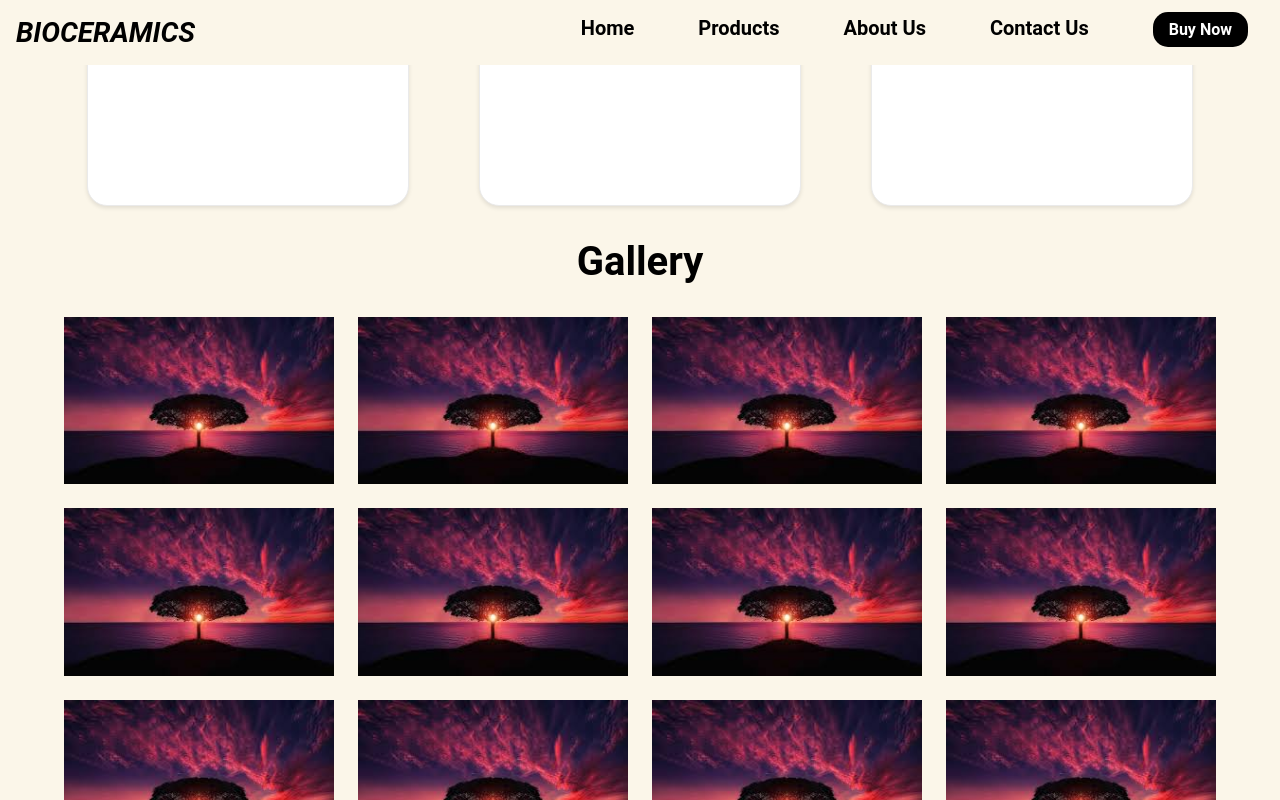
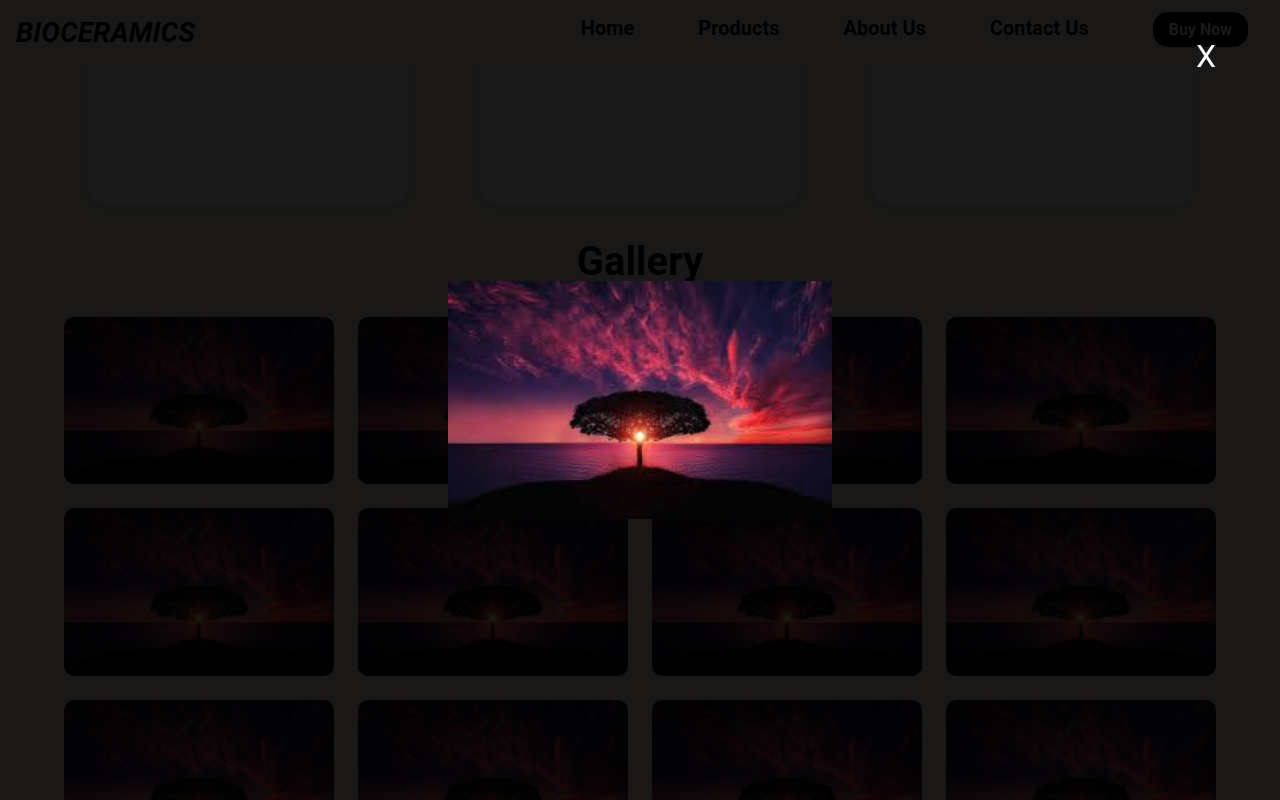
Before and after one commit to suchithkumargm/bioceramics-YM, a plain HTML site: page index.html in a window 1280 px wide. Both pictures are taken after a click on the picture 199 px from the left and 3152 px from the top of the page. Shown: the part 2752-3552 px from the top of the page. Drawn offline with Linux system fonts and the light colour scheme.

Commit message:
full screen image

```diff
--- a/css/about.css
+++ b/css/about.css
@@ -64,11 +64,39 @@
 .gallery-cards img {
     width: 100%;
     transition: transform 0.3s;
+    border-radius: 10px;
 }
 
 .gallery-cards img:hover {
     cursor: pointer;
     transform: scale(1.03);
+    box-shadow: 0 32px 75px rgba(85, 83, 85, 0.2);
+}
+
+.full-img{
+    width: 100%;
+    height: 100vh;
+    background: rgba(0, 0, 0, 0.9);
+    position: fixed;
+    top: 0;
+    left: 0;
+    display: none;
+    align-items: center;
+    justify-content: center;
+    z-index: 1001;
+}
+
+.full-img img{
+    width: 30%;
+}
+
+.full-img span{
+    position: absolute;
+    top: 5%;
+    right: 5%;
+    font-size: 2rem;
+    color: var(--white-color);
+    cursor: pointer;
 }
 
 @media screen and (max-width: 800px) {
--- a/index.html
+++ b/index.html
@@ -165,19 +165,23 @@
                 </div>
                 <div class="gallery">
                     <h1 class="title">Gallery</h1>
+                    <div class="full-img" id="fullImgBox">
+                        <img src="./images/gallery.jpeg" alt="full screen mode" id="fullImg">
+                        <span onClick="closeFullImg()">X</span>
+                    </div>
                     <div class="gallery-cards">
-                        <img src="./images/gallery.jpeg" alt="gallery image">
-                        <img src="./images/gallery.jpeg" alt="gallery image">
-                        <img src="./images/gallery.jpeg" alt="gallery image">
-                        <img src="./images/gallery.jpeg" alt="gallery image">
-                        <img src="./images/gallery.jpeg" alt="gallery image">
-                        <img src="./images/gallery.jpeg" alt="gallery image">
-                        <img src="./images/gallery.jpeg" alt="gallery image">
-                        <img src="./images/gallery.jpeg" alt="gallery image">
-                        <img src="./images/gallery.jpeg" alt="gallery image">
-                        <img src="./images/gallery.jpeg" alt="gallery image">
-                        <img src="./images/gallery.jpeg" alt="gallery image">
-                        <img src="./images/gallery.jpeg" alt="gallery image">
+                        <img src="./images/gallery.jpeg" alt="gallery image" onClick="openFullImg(this.src)">
+                        <img src="./images/gallery.jpeg" alt="gallery image" onClick="openFullImg(this.src)">
+                        <img src="./images/gallery.jpeg" alt="gallery image" onClick="openFullImg(this.src)">
+                        <img src="./images/gallery.jpeg" alt="gallery image" onClick="openFullImg(this.src)">
+                        <img src="./images/gallery.jpeg" alt="gallery image" onClick="openFullImg(this.src)">
+                        <img src="./images/gallery.jpeg" alt="gallery image" onClick="openFullImg(this.src)">
+                        <img src="./images/gallery.jpeg" alt="gallery image" onClick="openFullImg(this.src)">
+                        <img src="./images/gallery.jpeg" alt="gallery image" onClick="openFullImg(this.src)">
+                        <img src="./images/gallery.jpeg" alt="gallery image" onClick="openFullImg(this.src)">
+                        <img src="./images/gallery.jpeg" alt="gallery image" onClick="openFullImg(this.src)">
+                        <img src="./images/gallery.jpeg" alt="gallery image" onClick="openFullImg(this.src)">
+                        <img src="./images/gallery.jpeg" alt="gallery image" onClick="openFullImg(this.src)">
                     </div>
                 </div>
             </div>
@@ -253,6 +257,19 @@
             </div>
         </div>
     </footer>
+    <script>
+        var fullImgBox = document.getElementById("fullImgBox")
+        var fullImg = document.getElementById("fullImg")
+
+        function openFullImg(img) {
+            fullImgBox.style.display = "flex";
+            fullImg.src = img
+        }
+
+        function closeFullImg() {
+            fullImgBox.style.display = "none";
+        }
+    </script>
 </body>
 
 </html>
```
Lines whose indentation alone changed are shown as unchanged.
